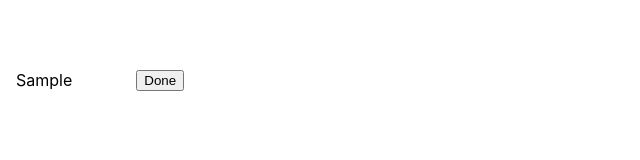
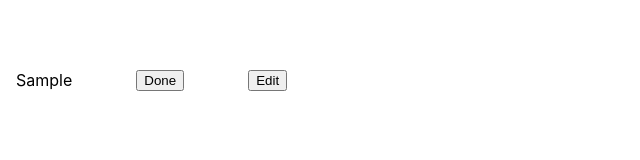
Before and after one commit to engineersubhadip/REACT, a React (Create React App) app in the folder TodoApp/todo-app/: page / in a window 1280 px wide. Both pictures are taken after typing "Sample" into the empty fields and a click on the button "Add Todo". Shown: the part 127-287 px from the top of the page, without its empty margins (0-640 px from the left). Built offline with nearby package versions, Linux system fonts and the light colour scheme.

Commit message:
Implemented a scenario if the user clicks on Save and Edit, the whole list will not be re-rendered

```diff
--- a/TodoApp/todo-app/src/Components/TodoItem.js
+++ b/TodoApp/todo-app/src/Components/TodoItem.js
@@ -5,7 +5,9 @@ import './../TodoItem.css'
 function TodoItem(prop){
     // console.log(prop);
 
-    let [isFinished,setIsFinished] = useState(false);
+    let [isEditing,setIsEditing] = useState(false);
+
+    let [todoChange,setTodoChange] = useState(prop.todoDetail);
 
     // let [isEdit,setIsEdit] = useState(true);
 
@@ -19,13 +21,26 @@ function TodoItem(prop){
         <>
 
             <div className='todo-item-wrapper'>
-                <div className={(isFinished) ? 'todo-done' : 'todo-not-done'}>{prop.todoDetail}</div>
-                {/* <button onClick={(e) => editTodo(e,prop.todoID)}>{(isEdit) ? 'Edit' : 'Save'}</button> */}
+
+
+                {
+                    (!isEditing) ? <div>{prop.todoDetail}</div> : <input type="text" value={todoChange} onChange={(e) => setTodoChange(e.target.value)}></input>
+                }
+
+                <button onClick={() => {prop.delete()}}>
+                    Done
+                </button>
+
                 <button onClick={() => {
-                    setIsFinished(!isFinished);
-                    prop.delete();
-                    }}>
-                    {(isFinished) ? 'Redo' : 'Done'}
+                    setIsEditing(!isEditing)
+                    if(prop.todoDetail !== todoChange){
+                        prop.editData(todoChange);
+                    }
+                    // prop.editData(todoChange);
+                }}>
+
+                    {(isEditing) ? "Save" : "Edit"}
+
                 </button>
             </div>
 
--- a/TodoApp/todo-app/src/Components/Todolist.js
+++ b/TodoApp/todo-app/src/Components/Todolist.js
@@ -24,6 +24,20 @@ function TodoList(){
         setTodoListArr(remainingTodo);
     }
 
+
+    function editChildTodo(data,id){
+        console.log(data);
+
+        let updatedTodo = todoListArr.map(function(res){
+            if (res.id === id){
+                res.todoData = data;
+            }
+            return res;
+        })
+
+        setTodoListArr(updatedTodo);
+    }
+
     return(
         <div className="list-todo">
             <div className="top-header">
@@ -32,7 +46,7 @@ function TodoList(){
             </div>
             {
                 todoListArr.map(function(res){
-                    return <TodoItem key={res.id} todoDetail={res.todoData} todoID={res.id} delete={() => deleteTodo(res.id)}/>
+                    return <TodoItem key={res.id} todoDetail={res.todoData} todoID={res.id} delete={() => deleteTodo(res.id)} editData={(data) => editChildTodo(data,res.id)}/>
                 })
             }
 
```
